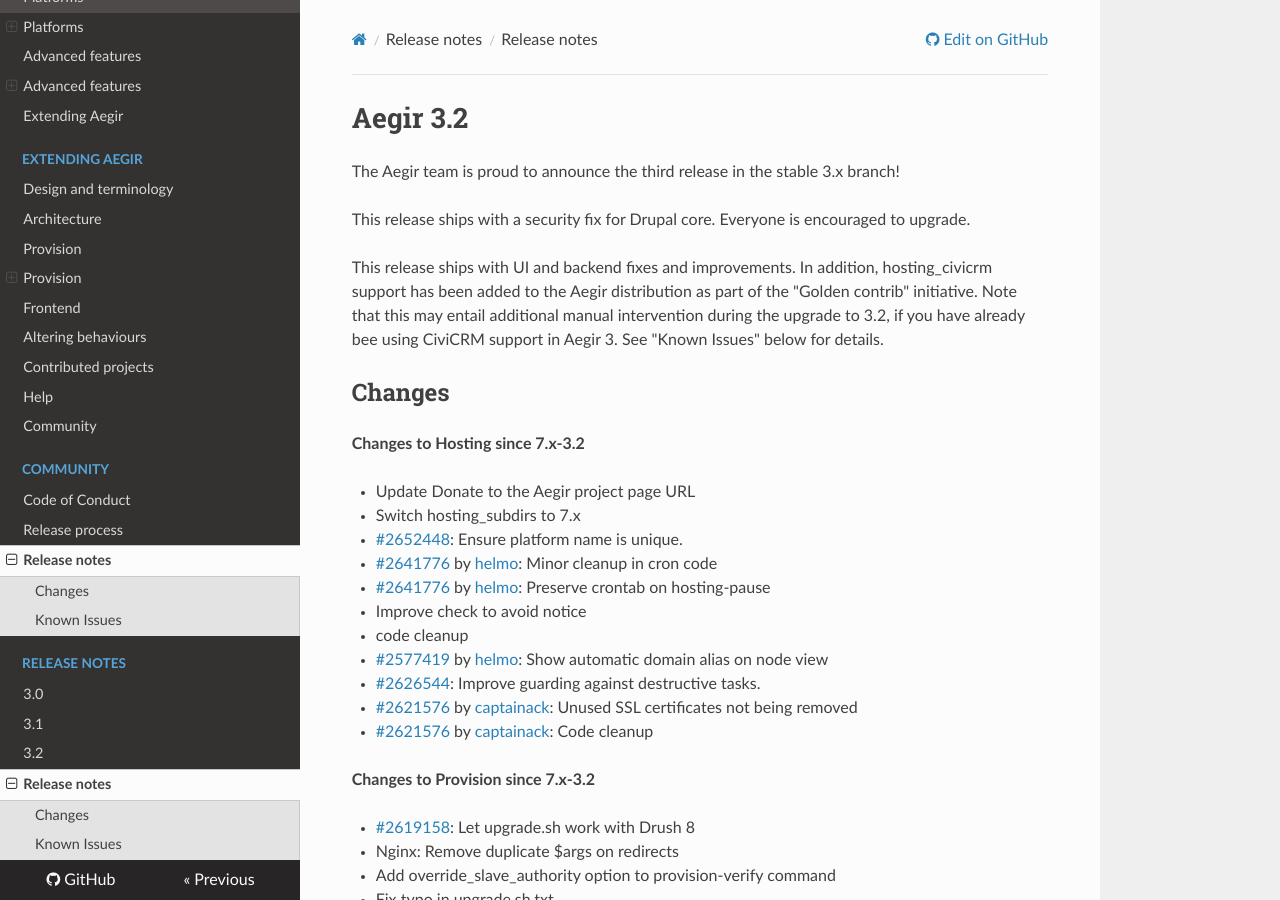
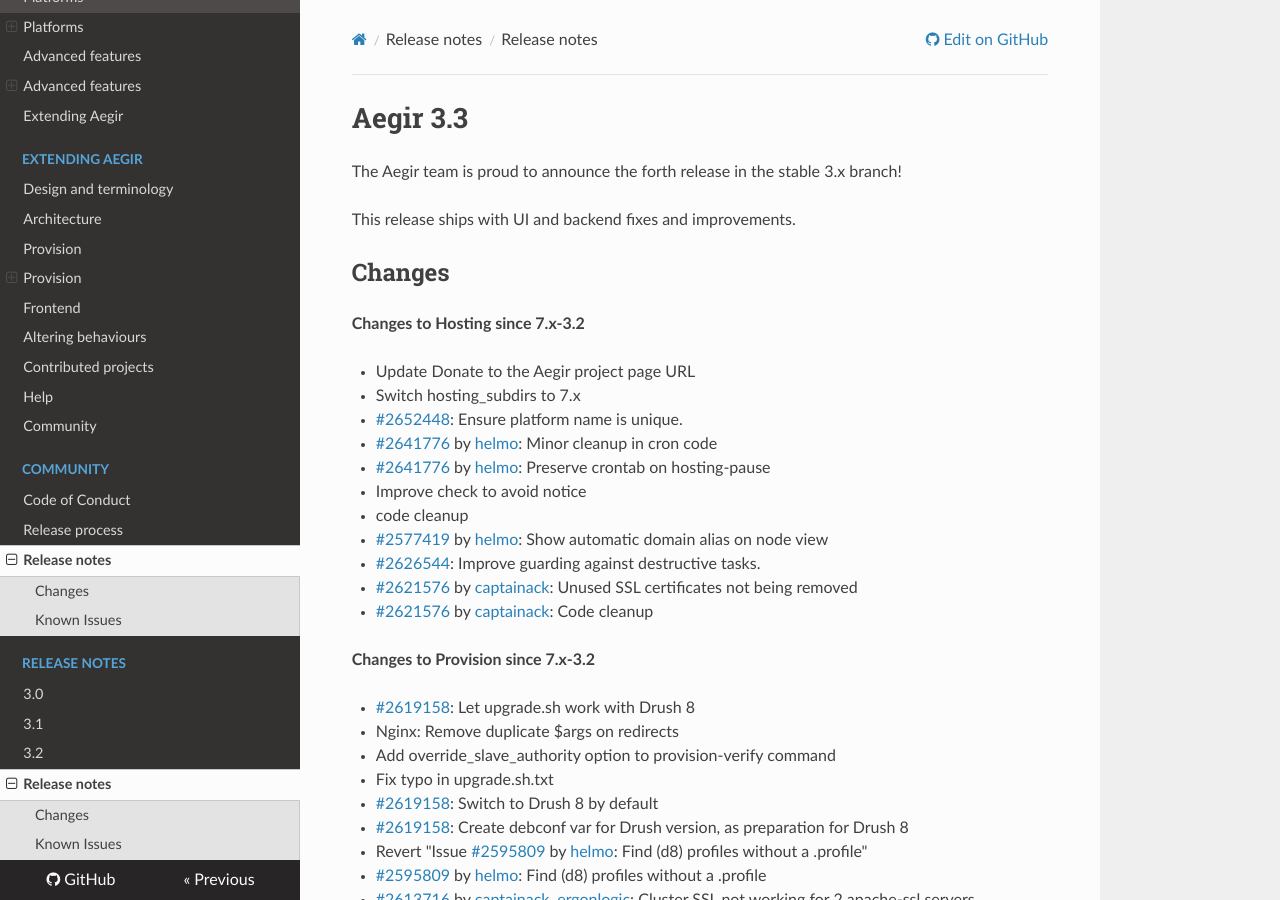
Before and after one commit to aegir-project/documentation, an MkDocs documentation site: the page built from docs/release-notes/3.3.md, in a window 1280 px wide and 900 px high. Built offline with MkDocs 1.6.1, drawn with Linux system fonts in a browser that asks for light colours; nearby versions of some CDN libraries; old or Windows-style settings are respelled for this version of MkDocs.

Commit message:
release notes edit

```diff
--- a/docs/release-notes/3.3.md
+++ b/docs/release-notes/3.3.md
@@ -1,15 +1,9 @@
-Aegir 3.2
+Aegir 3.3
 =========
 
-The Aegir team is proud to announce the third release in the stable 3.x branch!
+The Aegir team is proud to announce the forth release in the stable 3.x branch!
 
-This release ships with a security fix for Drupal core. Everyone is encouraged to upgrade.
-
-This release ships with UI and backend fixes and improvements. In addition,
-hosting_civicrm support has been added to the Aegir distribution as part of the
-"Golden contrib" initiative. Note that this may entail additional manual
-intervention during the upgrade to 3.2, if you have already bee using CiviCRM
-support in Aegir 3. See "Known Issues" below for details.
+This release ships with UI and backend fixes and improvements.
 
 Changes
 -------
```
